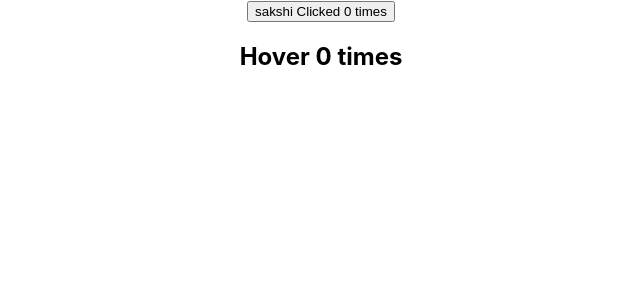
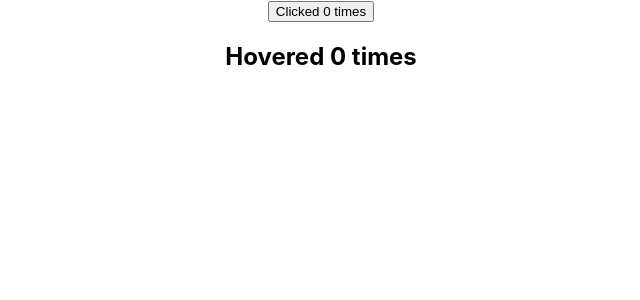
Before and after one commit to sam2611/helloworld, a React (Create React App) app: page / in a window 1280 px wide. Shown: the top 300 px of the page, without its empty margins (319-959 px from the left). Built offline with nearby package versions, Linux system fonts and the light colour scheme.

Commit message:
Render props

```diff
--- a/src/App.js
+++ b/src/App.js
@@ -29,6 +29,10 @@ import Hero from './components/Hero';
 import ErrorBoundary from './components/ErrorBoundary';
 import ClickCounter from './components/ClickCounter';
 import HoverCounter from './components/HoverCounter';
+import ClickCounterTwo from './components/ClickCounterTwo';
+import HoverCounterTwo from './components/HoverCounterTwo';
+import User from './components/User';
+import Countertwo from './components/Countertwo';
 
 
 function App() {
@@ -77,9 +81,22 @@ function App() {
      {/* <Hero heroName="Joker"/> */}
      {/* </ErrorBoundary> */}
 
-     <ClickCounter name= "sakshi"/>
-     <HoverCounter/>
+     {/* <ClickCounter name= "sakshi"/> */}
+     {/* <HoverCounter/>  */}
+     {/* <ClickCounterTwo/> */}
+     {/* <HoverCounterTwo/> */}
+     {/* RENDER PROP */}
+    {/* in react it is possible to use a prop whose value is a function to controll what is being rendered */}
+    {/* sharing code between component using prop whose value is a function */}
+     {/* <User render={(isLoggedIn)=> isLoggedIn? 'Sakshi': 'Guest'}/> */}
 
+     <Countertwo render={(count, incrementcount)=>
+        (<ClickCounterTwo count={count} incrementcount={incrementcount}/>)}
+     />
+
+<     Countertwo render={(count, incrementcount)=>
+        (<HoverCounterTwo count={count} incrementcount={incrementcount}/>)}
+     />
     </div>
   );
 }
--- /dev/null
+++ b/src/components/ClickCounterTwo.js
@@ -0,0 +1,15 @@
+import React, { Component } from 'react'
+
+class ClickCounterTwo extends Component {
+
+  render() {
+    const {count, incrementcount}=this.props
+    return (
+      <div>
+        <button onClick={incrementcount}>Clicked {count} times</button>
+      </div>
+    )
+  }
+}
+
+export default ClickCounterTwo
--- /dev/null
+++ b/src/components/Countertwo.js
@@ -0,0 +1,26 @@
+import React, { Component } from 'react'
+
+class Countertwo extends Component {
+    constructor(props) {
+        super(props)
+
+        this.state = {
+           count: 0
+        }
+      }
+
+      incrementcount=()=>{
+          this.setState(prevState=>{
+              return {count: prevState.count + 1}
+          })
+      }
+  render() {
+    return (
+      <div>
+        {this.props.render(this.state.count, this.incrementcount )}
+      </div>
+    )
+  }
+}
+
+export default Countertwo
--- /dev/null
+++ b/src/components/HoverCounterTwo.js
@@ -0,0 +1,14 @@
+import React, { Component } from 'react'
+
+class HoverCounterTwo extends Component {
+
+
+  render() {
+    const {count, incrementcount}=this.props
+    return (
+      <h2 onMouseOver={incrementcount}>Hovered {count} times</h2>
+    )
+  }
+}
+
+export default HoverCounterTwo
--- /dev/null
+++ b/src/components/User.js
@@ -0,0 +1,13 @@
+import React, { Component } from 'react'
+
+class User extends Component {
+  render() {
+    return (
+      <div>
+        {this.props.render(false)}
+      </div>
+    )
+  }
+}
+
+export default User
```
